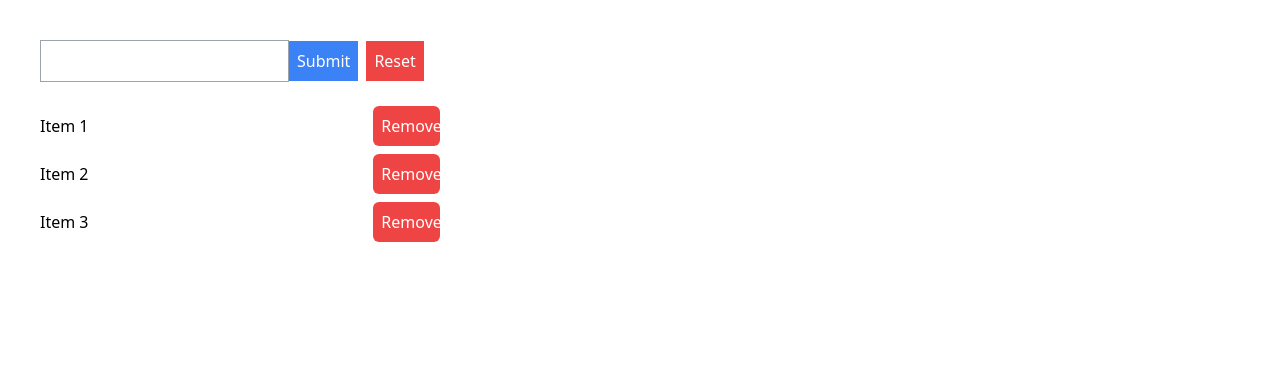
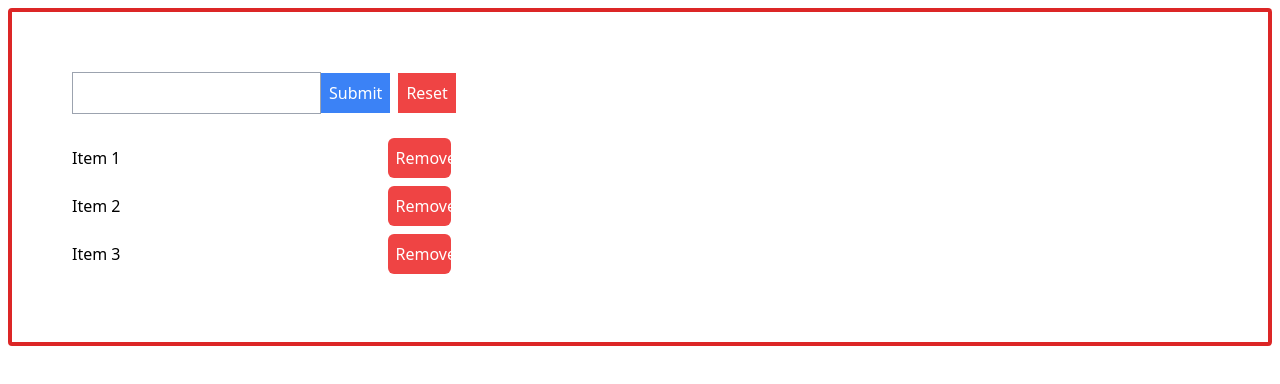
Before and after one commit to Gilxhon001/ReactJsExercises, a React (Create React App) app: page / in a window 1280 px wide. Shown: the top 384 px of the page. Built offline with nearby package versions, Linux system fonts and the light colour scheme.

Commit message:
Component Composition - 01 Finished

```diff
--- a/src/App.js
+++ b/src/App.js
@@ -1,12 +1,13 @@
 import React from "react";
 import TodoList from "./TodoList";
+import Container from "./Container";
 
 export class App extends React.Component {
     render() {
         return (
-            <div>
+            <Container>
                 <TodoList />
-            </div>
+            </Container>
         )
     }
 }
--- /dev/null
+++ b/src/Container.js
@@ -0,0 +1,11 @@
+import React from "react";
+
+export default class Container extends React.Component {
+    render() {
+        return (
+            <div className="bg-white rounded border border-4 border-red-600 p-5 m-2">
+                {this.props.children}
+            </div>
+        )
+    }
+}
--- a/tailwind.config.js
+++ b/tailwind.config.js
@@ -1,6 +1,6 @@
 /** @type {import('tailwindcss').Config} */
 module.exports = {
-  content: ["./src/TodoList.js"],
+  content: ["./src/TodoList.js", "./src/Container.js"],
   theme: {
     extend: {},
   },
```
Also changed, not shown: src/TodoList.js (+2 -5 lines).
